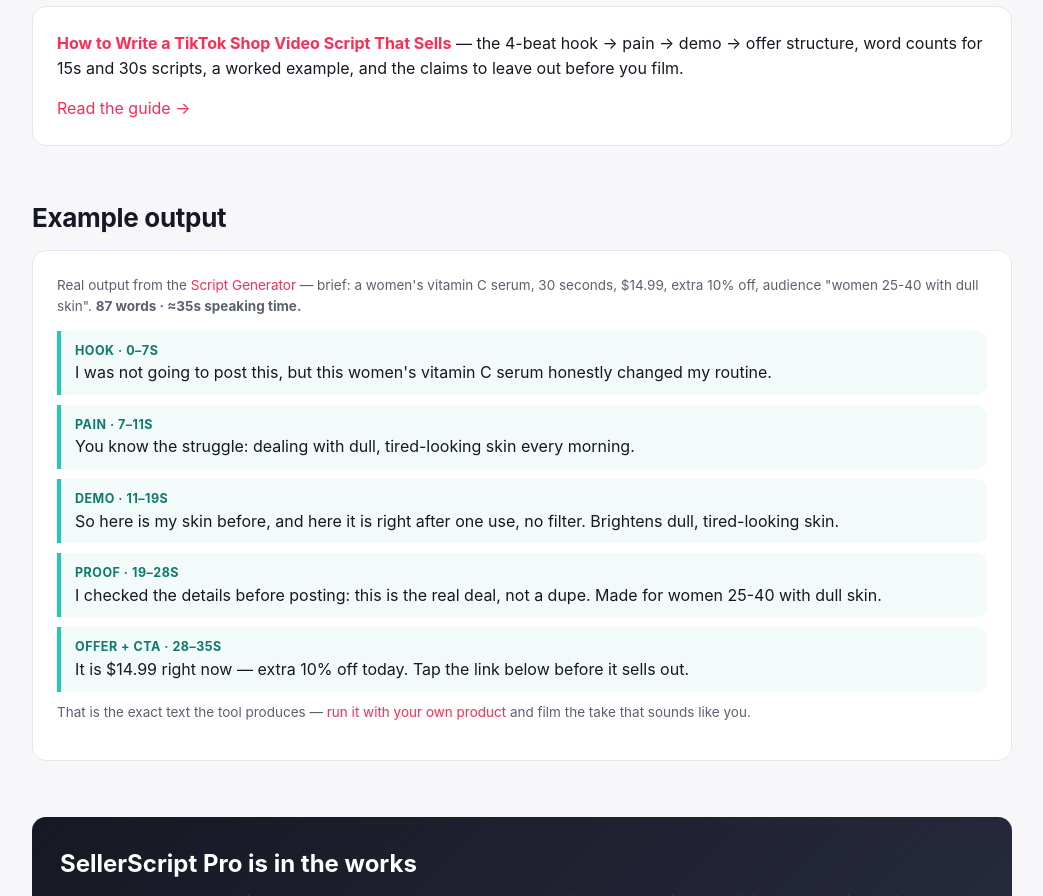
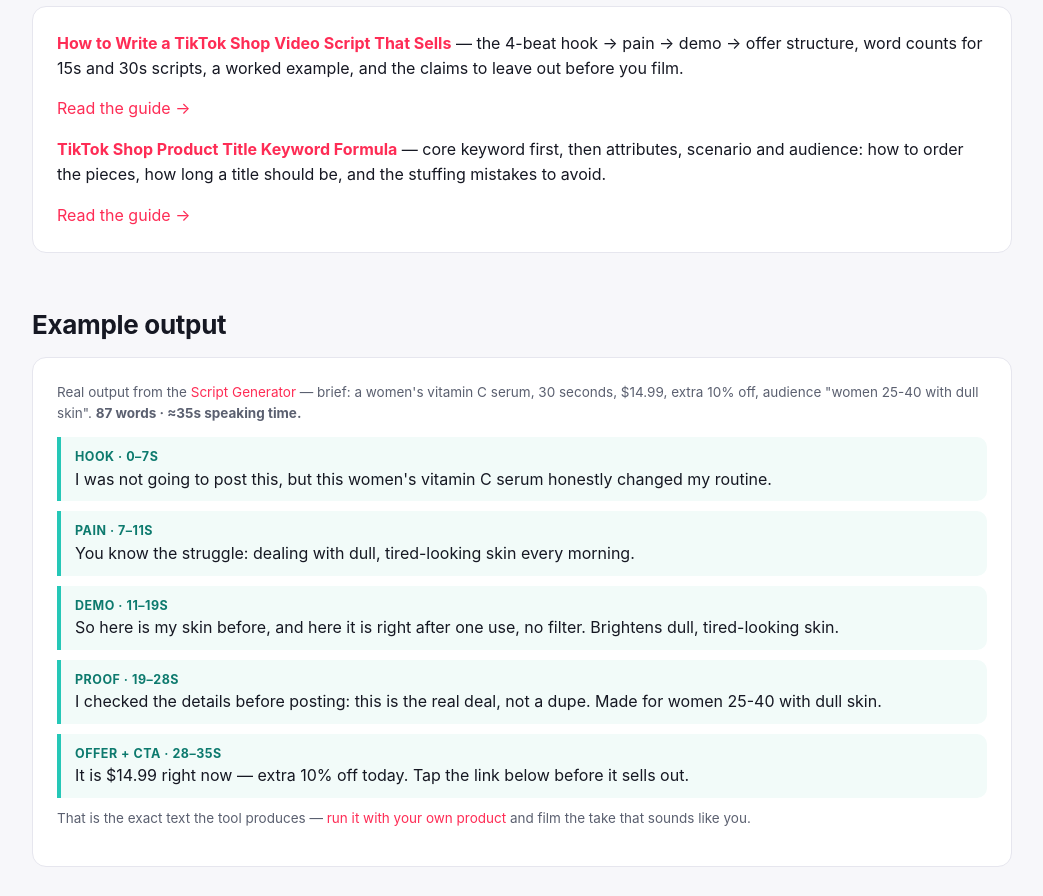
Before and after one commit to hu3075559-ai/sellerscript, a plain HTML site: page index.html in a window 1280 px wide. Shown: the part 1060-1956 px from the top of the page, without its empty margins (118-1161 px from the left). Drawn offline with Linux system fonts and the light colour scheme.

Commit message:
List title formula guide on homepage

```diff
--- a/index.html
+++ b/index.html
@@ -88,7 +88,9 @@ gtag('config', 'G-CG8J72909Z');
     <h2>Guides</h2>
     <div class="card">
       <p style="margin-top:0"><b><a href="/guides/how-to-write-a-tiktok-shop-video-script-that-sells">How to Write a TikTok Shop Video Script That Sells</a></b> — the 4-beat hook → pain → demo → offer structure, word counts for 15s and 30s scripts, a worked example, and the claims to leave out before you film.</p>
-      <p style="margin-bottom:0"><a href="/guides/how-to-write-a-tiktok-shop-video-script-that-sells">Read the guide →</a></p>
+      <p><a href="/guides/how-to-write-a-tiktok-shop-video-script-that-sells">Read the guide →</a></p>
+      <p style="margin-top:16px"><b><a href="/guides/tiktok-shop-product-title-keyword-formula">TikTok Shop Product Title Keyword Formula</a></b> — core keyword first, then attributes, scenario and audience: how to order the pieces, how long a title should be, and the stuffing mistakes to avoid.</p>
+      <p style="margin-bottom:0"><a href="/guides/tiktok-shop-product-title-keyword-formula">Read the guide →</a></p>
     </div>
   </section>
 
```
